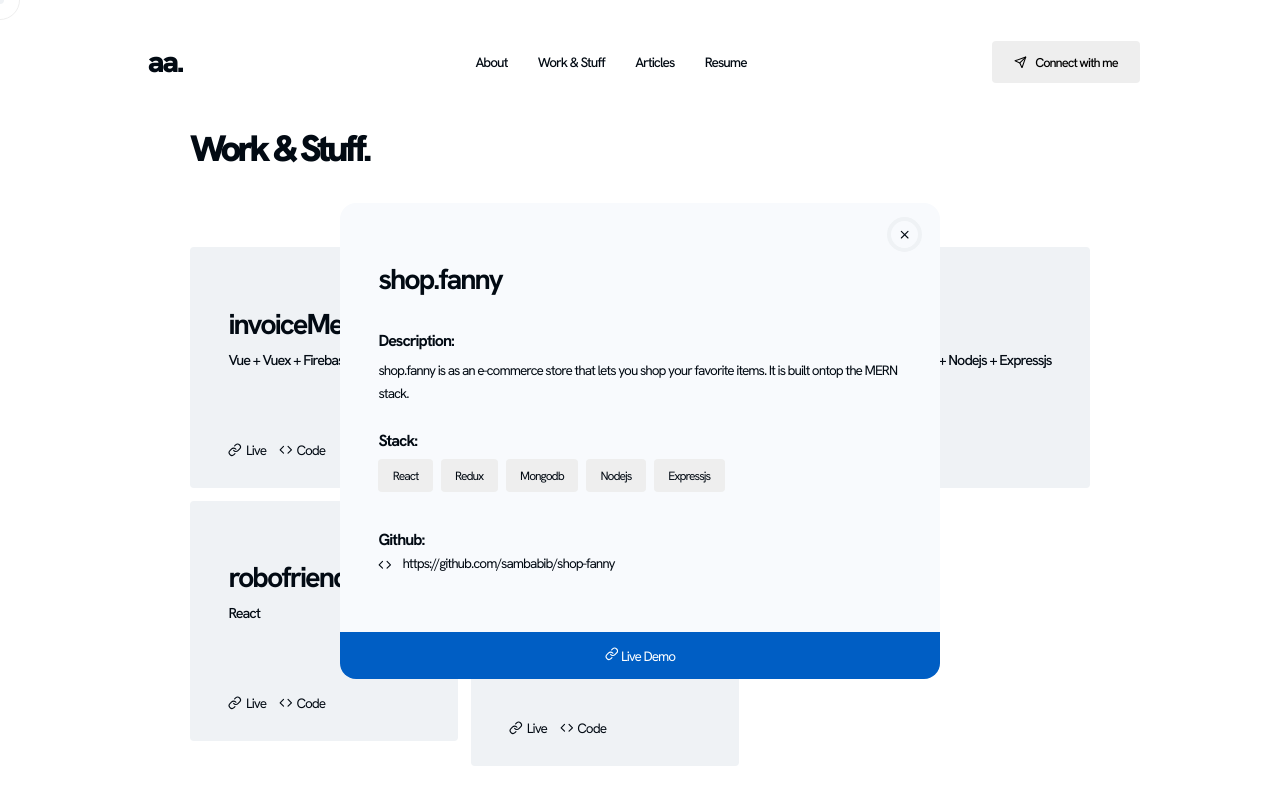
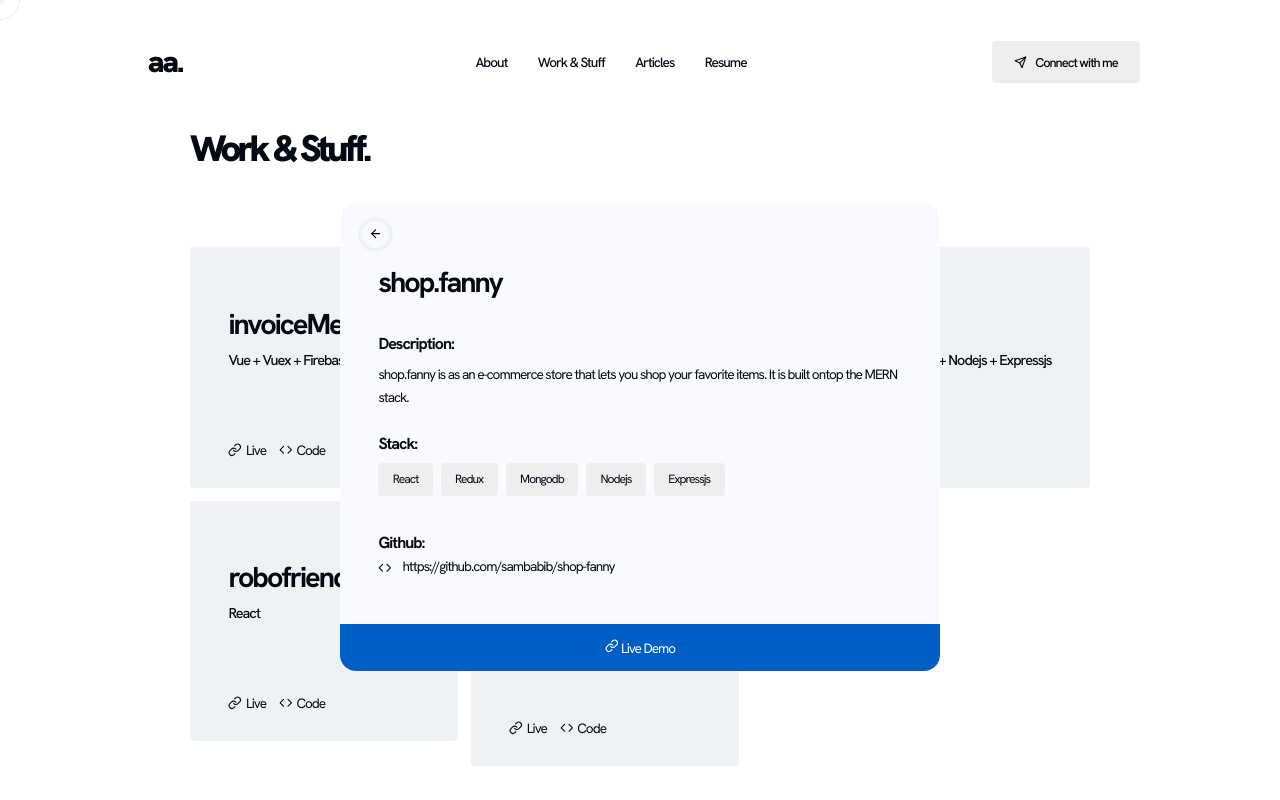
Before and after one commit to sambabib/kittsfolio, a Next.js app: page /work in a window 1280 px wide. Both pictures are taken after a click on the element 920 px from the left and 367 px from the top of the page. Built offline with nearby package versions, Linux system fonts and the light colour scheme.

Commit message:
changed close fn

```diff
--- a/components/modal.tsx
+++ b/components/modal.tsx
@@ -4,7 +4,7 @@ import type { ReactElement } from 'react';
 import styles from '../styles/modal.module.scss';
 
 // icons
-import { FiCode, FiLink, FiX } from 'react-icons/fi';
+import { FiCode, FiLink, FiX, FiArrowLeft } from 'react-icons/fi';
 
 interface ModalProps {
   item: any;
@@ -17,7 +17,7 @@ const Modal = ({ item, open, setOpen }: ModalProps): ReactElement => {
     <div className={styles.modal}>
       <div className={styles.modal__container}>
         <button className={styles.close__button} onClick={() => setOpen(!open)}>
-          <FiX className={styles.close} />
+          <FiArrowLeft />
         </button>
         <div className={styles.inner__modal}>
           <div className={styles.heading}>
--- a/styles/modal.module.scss
+++ b/styles/modal.module.scss
@@ -11,7 +11,7 @@
   z-index: 10;
 
   .modal__container {
-    max-width: 600px;
+    width: 600px;
     min-height: fit-content;
     background: $background-secondary;
     border-radius: 16px;
@@ -23,7 +23,7 @@
       flex-direction: column;
       align-items: center;
       justify-content: center;
-      right: 3%;
+      left: 3%;
       top: 3%;
       width: 35px;
       height: 35px;
@@ -31,14 +31,10 @@
       background: transparent;
       border: 4px solid $background-tertiary;
       cursor: pointer;
-
-      .close {
-        color: $text-main;
-      }
     }
 
     .inner__modal {
-      padding: 1.8rem 2.4rem;
+      padding: 2rem 2.4rem;
     }
 
     .heading {
@@ -101,7 +97,7 @@
 
     .live {
       font-size: 0.85rem;
-      margin-top: 1.9rem;
+      margin-top: 1rem;
       background: $primary-blue;
       color: $background-main;
       text-align: center;
```
